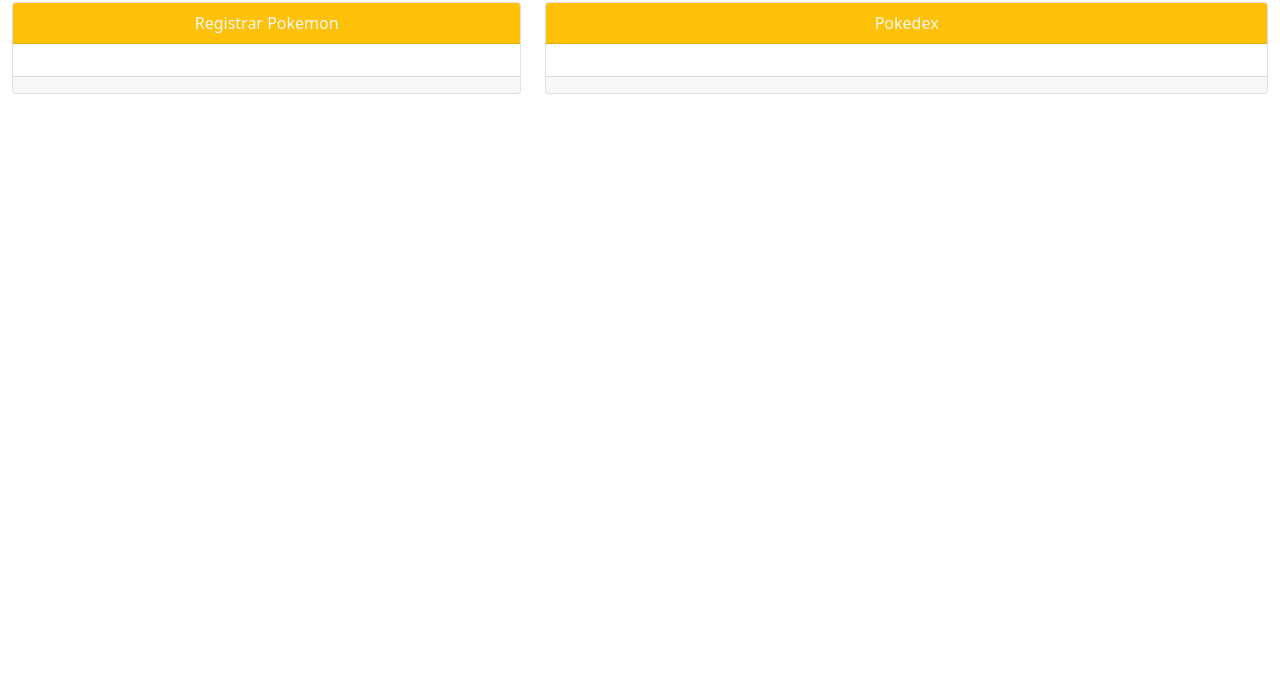
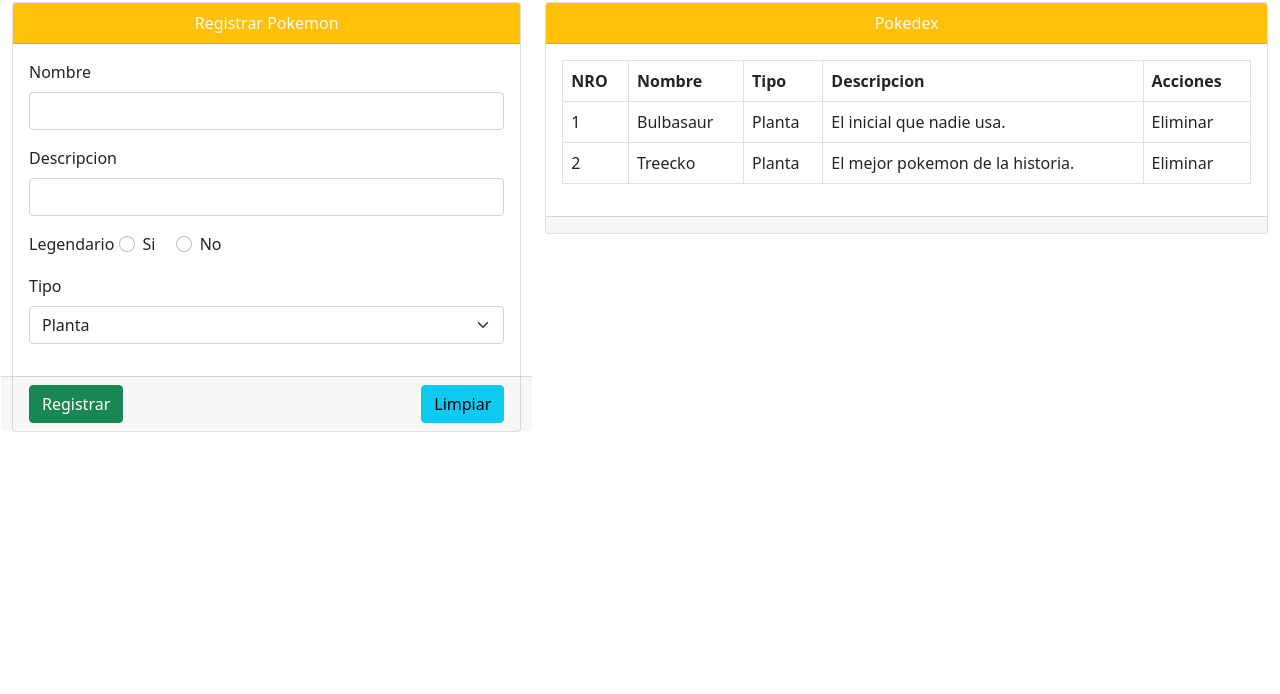
Before and after one commit to beanmoro/upokedex, a plain HTML site: page index.html in a window 1280 px wide. Shown: the part 106-800 px from the top of the page. Drawn offline with nearby package versions, Linux system fonts and the light colour scheme.

Commit message:
Agregar Contenido en las cards y JS

```diff
--- a/index.html
+++ b/index.html
@@ -10,7 +10,7 @@
     <title>Pokedex</title>
   </head>
   <body>
-        <header class="bg-danger bg-gradient text-warning container-fluid">
+        <header class="bg-danger bg-gradient text-warning text-center container-fluid">
             <div class="row">
                 <div class="col-12 col-md-6 col-lg-3">
                     <img src="img/logo.png" class="img-fluid rounded-pill" alt="Logo Pokemon">
@@ -29,9 +29,59 @@
                             <span>Registrar Pokemon</span>
                         </div>
                         <div class="card-body">
+                            <div class="mb-3">
+                                <label class="form-label" for="nombre-txt">Nombre</label>
+                                <input class="form-control" id="nombre-txt" type="text">
+                            </div>
+                            <div class="mb-3">
+                                <label class="form-label" for="descripcion-txt">Descripcion</label>
+                                <input class="form-control" id="descripcion-txt" type="text">
+                            </div>
+                            <div class="mb-3">
+                                <label for="legendario-rb">Legendario</label>
+                                <div class="form-check form-check-inline">
+                                    <input class="form-check-input" type="radio" name="legendario-rb" id="legendario-si">
+                                    <label class="form-check-label" for="legendario-si">Si</label>
+                                </div>
+                                <div class="form-check form-check-inline">
+                                    <input class="form-check-input" type="radio" name="legendario-rb" id="legendario-no">
+                                    <label class="form-check-label" for="legendario-no">No</label>
+                                </div>
+                            </div>
 
+                            <div class="mb-3">
+                                <label for="tipo-select" class="form-label">Tipo</label>
+                                <select id="tipo-select" class="form-select">
+                                    <option value="planta">Planta</option>
+                                    <option value="fuego">Fuego</option>
+                                    <option value="agua">Agua</option>
+                                    <option value="normal">Normal</option>
+                                    <option value="electrico">Electrico</option>
+                                    <option value="hielo">Hielo</option>
+                                    <option value="lucha">Lucha</option>
+                                    <option value="veneno">Veneno</option>
+                                    <option value="tierra">Tierra</option>
+                                    <option value="volador">Volador</option>
+                                    <option value="psiquico">Psiquico</option>
+                                    <option value="bicho">Bicho</option>
+                                    <option value="roca">Roca</option>
+                                    <option value="fantasma">Fantasma</option>
+                                    <option value="dragon">Dragon</option>
+                                    <option value="siniestro">Siniestro</option>
+                                    <option value="acero">Acero</option>
+                                    <option value="hada">Hada</option>
+
+                                </select>
+                            </div>
                         </div>
-                        <div class="card-footer">
+                        <div class="card-footer row">
+                            <div class="col-6">
+                                <button type="button" class="btn btn-success" id="registrar-btn">Registrar</button>
+                            </div>
+                            <div class="col-6 text-end">
+                                <button type="button" class="btn btn-info" id="limpiar-btn">Limpiar</button>
+                            </div>
+
 
                         </div>
                     </div>
@@ -42,7 +92,33 @@
                             <span>Pokedex</span>
                         </div>
                         <div class="card-body">
-
+                            <table class="table table-hover table-bordered">
+                                <thead>
+                                    <tr>
+                                        <th>NRO</th>
+                                        <th>Nombre</th>
+                                        <th>Tipo</th>
+                                        <th>Descripcion</th>
+                                        <th>Acciones</th>
+                                    </tr>
+                                </thead>
+                                <tbody>
+                                   <tr>
+                                       <td>1</td>
+                                       <td>Bulbasaur</td>
+                                       <td>Planta</td>
+                                       <td>El inicial que nadie usa.</td>
+                                       <td>Eliminar</td>
+                                   </tr>
+                                   <tr>
+                                        <td>2</td>
+                                        <td>Treecko</td>
+                                        <td>Planta</td>
+                                        <td>El mejor pokemon de la historia.</td>
+                                        <td>Eliminar</td>
+                                    </tr>
+                                </tbody>
+                            </table>
                         </div>
                         <div class="card-footer">
 
@@ -52,6 +128,6 @@
             </div>
         </main>
         <script src="https://cdn.jsdelivr.net/npm/bootstrap@5.0.0-beta3/dist/js/bootstrap.bundle.min.js" integrity="sha384-JEW9xMcG8R+pH31jmWH6WWP0WintQrMb4s7ZOdauHnUtxwoG2vI5DkLtS3qm9Ekf" crossorigin="anonymous"></script>
-
+        <script src="js/index.js"></script>
   </body>
 </html>
--- /dev/null
+++ b/js/index.js
@@ -0,0 +1,6 @@
+document.querySelector("#registrar-btn").addEventListener("click", ()=>{
+
+    let nombre = document.querySelector("#nombre-txt").value;
+    alert("Hola mundo!" + nombre);
+
+});
```
